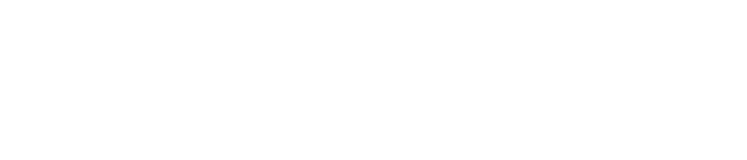
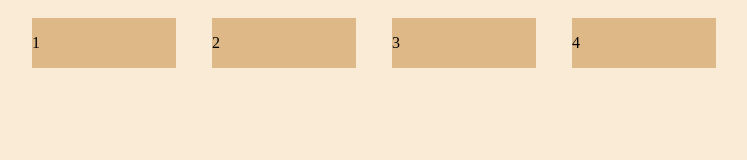
Before and after one commit to diegorus92/PruebasCursoDesarrolloWeb, a plain HTML site: page ResponsividadBasica/index.html in a window 1280 px wide. Shown: the whole page, without its empty margins (266-1013 px from the left). Drawn offline with Linux system fonts and the light colour scheme.

Commit message:
nuevo commit

```diff
--- /dev/null
+++ b/ResponsividadBasica/estilos.css
@@ -0,0 +1,12 @@
+body{
+    background-color: antiquewhite;
+    max-width: 720px;
+    margin: auto;
+}
+
+.columna{
+    background-color:burlywood;
+    float: left;
+    width: 20%;
+    margin: 2.5%;
+}
--- a/ResponsividadBasica/index.html
+++ b/ResponsividadBasica/index.html
@@ -4,9 +4,15 @@
     <meta charset="UTF-8">
     <meta http-equiv="X-UA-Compatible" content="IE=edge">
     <meta name="viewport" content="width=device-width, initial-scale=1.0">
+    <link rel="stylesheet" href="estilos.css">
     <title>Diseño Responsivo</title>
 </head>
 <body>
-
+    <div class="columna">
+        <p>1</p>
+    </div>
+    <div class="columna"><p>2</p></div>
+    <div class="columna"><p>3</p></div>
+    <div class="columna"><p>4</p></div>
 </body>
 </html>
```
